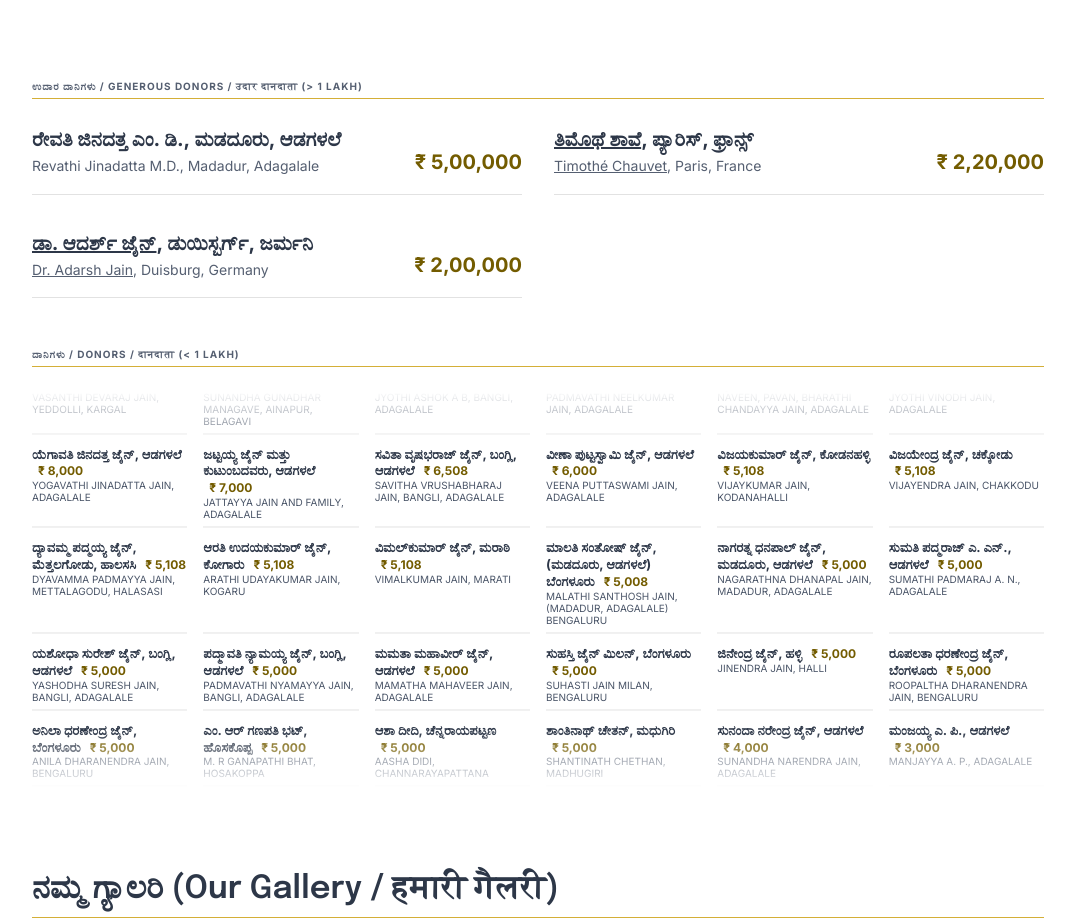
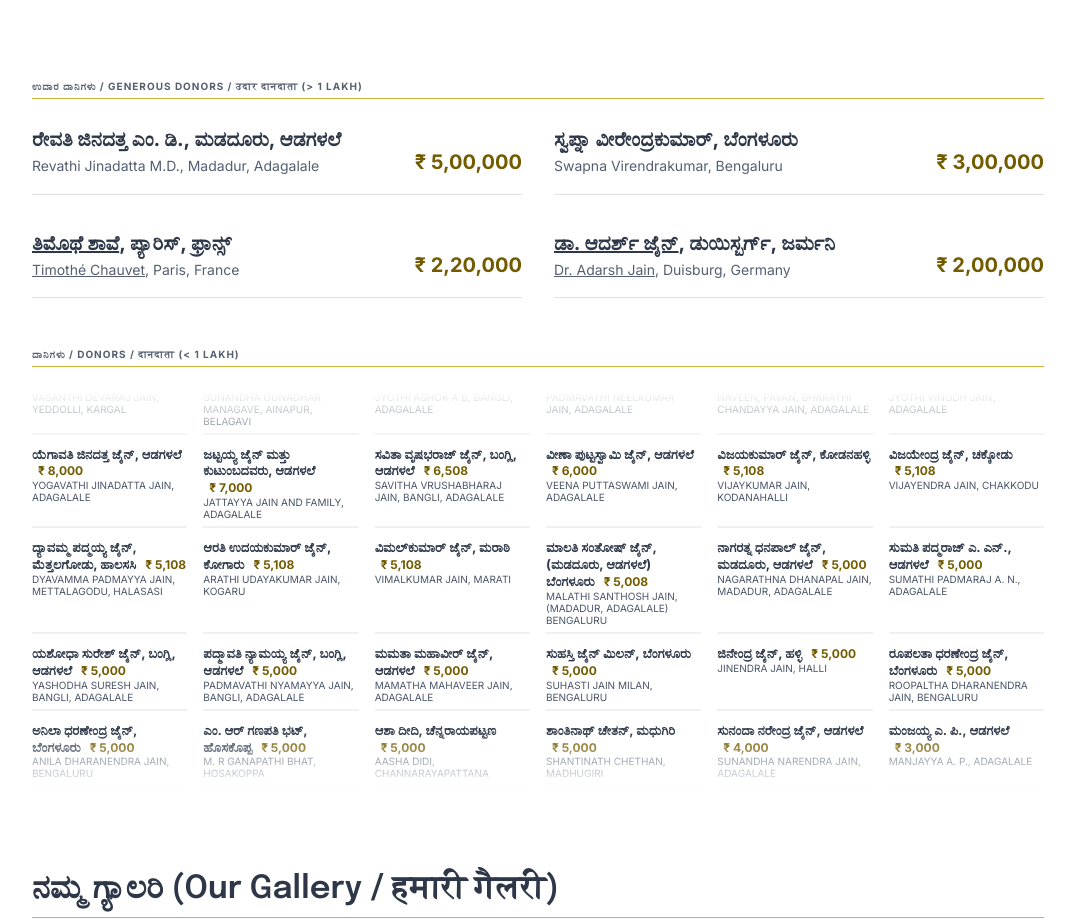
Before and after one commit to timothechauvet/sdjsac.in, a Next.js app: page / in a window 1280 px wide. Shown: the part 3744-4664 px from the top of the page, without its empty margins (102-1177 px from the left). Built offline with nearby package versions, Linux system fonts and the light colour scheme.

Commit message:
:sparkles: Add Swapna Virendrakumar to generous donors

```diff
--- a/app/page.js
+++ b/app/page.js
@@ -385,6 +385,7 @@ export default function Home() {
             </p>
             <div className="donor-major-grid">
               <DonorMajor nameKn="ರೇವತಿ ಜಿನದತ್ತ ಎಂ. ಡಿ., ಮಡದೂರು, ಆಡಗಳಲೆ" nameEn="Revathi Jinadatta M.D., Madadur, Adagalale" amount="₹ 5,00,000" />
+              <DonorMajor nameKn="ಸ್ವಪ್ನಾ ವೀರೇಂದ್ರಕುಮಾರ್, ಬೆಂಗಳೂರು" nameEn="Swapna Virendrakumar, Bengaluru" amount="₹ 3,00,000" />
               <DonorMajor nameKn="ತಿಮೊಥೆ ಶಾವೆ, ಪ್ಯಾರಿಸ್, ಫ್ರಾನ್ಸ್" nameEn="Timothé Chauvet, Paris, France" amount="₹ 2,20,000" link="https://timothechau.vet" />
               <DonorMajor nameKn="ಡಾ. ಆದರ್ಶ್ ಜೈನ್, ಡುಯಿಸ್ಬರ್ಗ್, ಜರ್ಮನಿ" nameEn="Dr. Adarsh Jain, Duisburg, Germany" amount="₹ 2,00,000" link="https://adarshjain.de" />
             </div>
```
